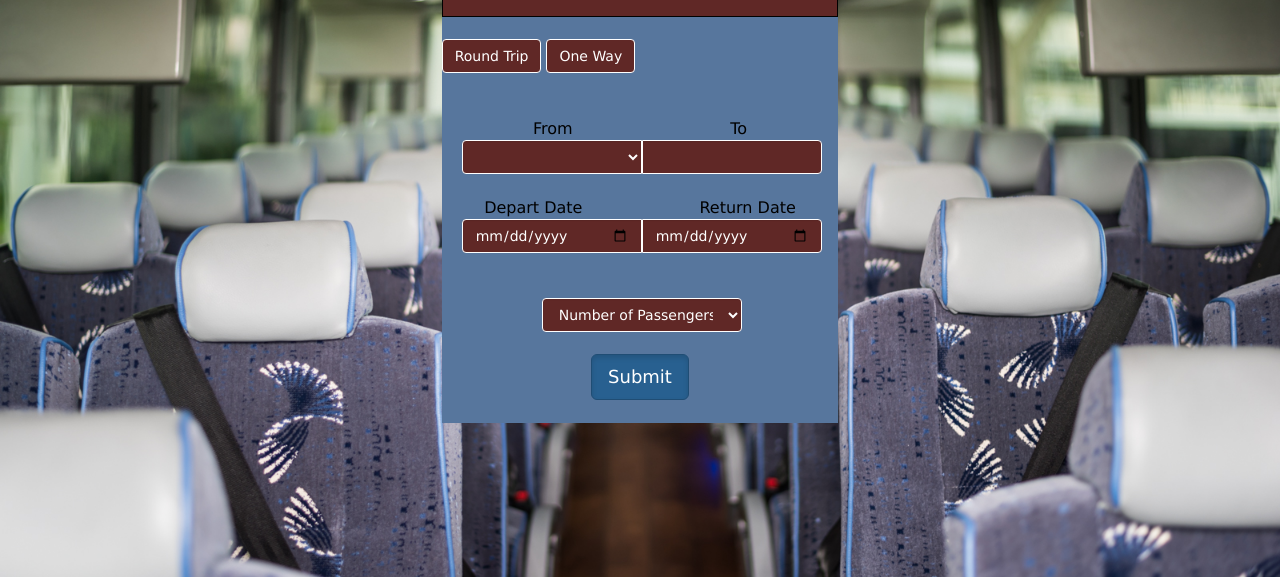
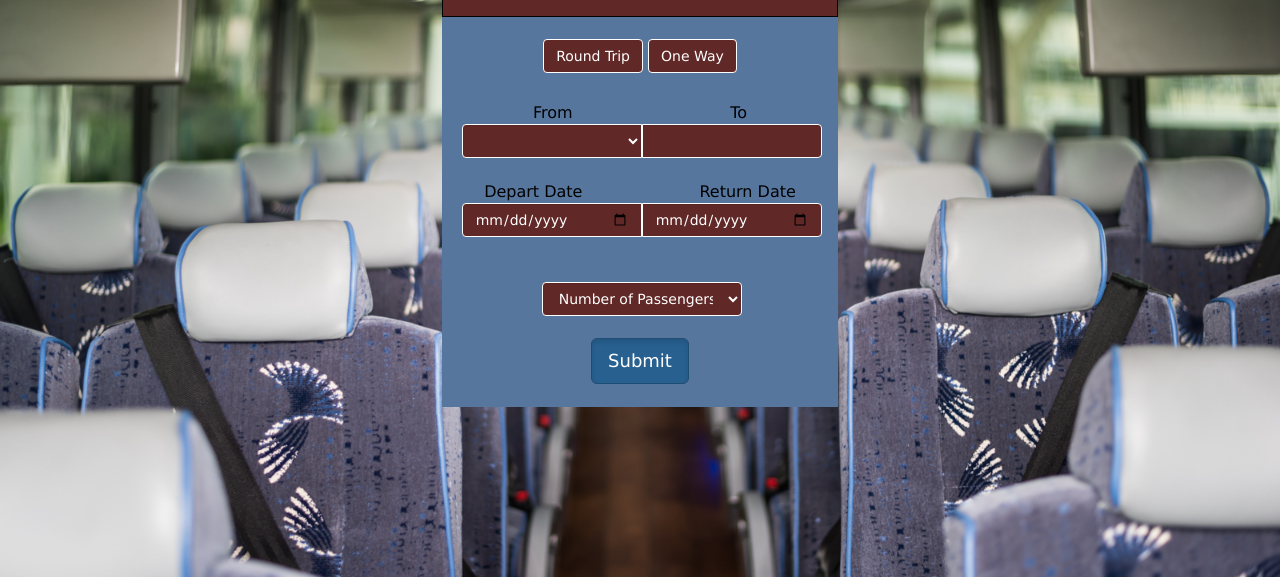
Before and after one commit to bbennett36/firstclass, a plain HTML site: page bookatrip.html in a window 1280 px wide. Shown: the part 242-819 px from the top of the page. Drawn offline with nearby package versions, Linux system fonts and the light colour scheme.

Commit message:
updated css file

```diff
--- a/scripts/style.css
+++ b/scripts/style.css
@@ -162,6 +162,9 @@ tr.border{
 
 .btn-danger:hover { border-color: white; background-color: maroon;}
 
+.btn-toolbar {
+    display: inline-block;
+}
 /*====================================================*/
 /*===================== Nav Menu =====================*/
 /*====================================================*/
```
